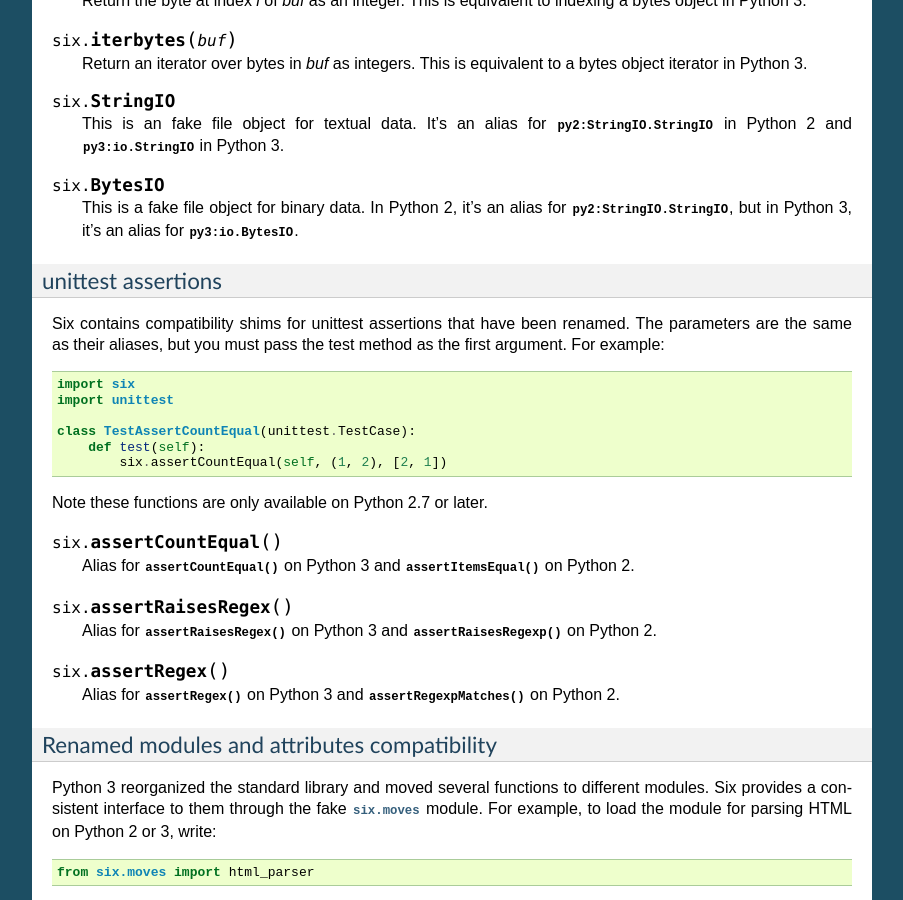
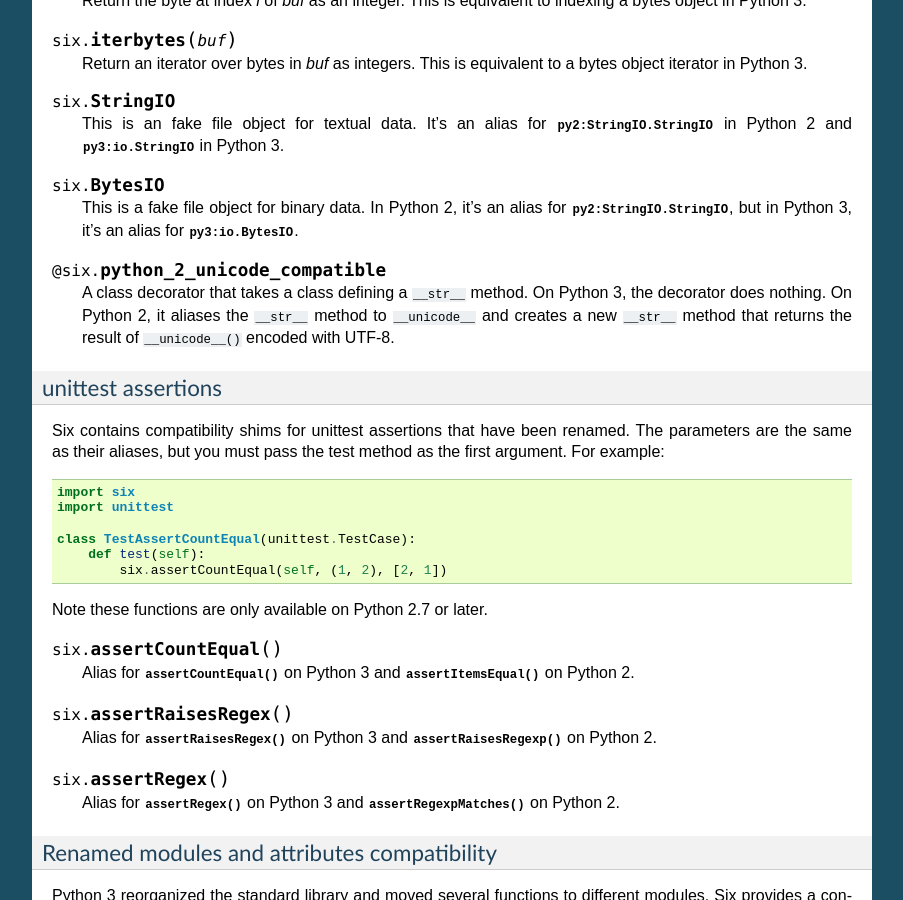
Before and after one commit to benjaminp/six, a Sphinx documentation site: the page built from documentation/index.rst, in a window 1280 px wide and 900 px high, scrolled down 5639 px. Shown: the whole window, without its empty margins (198-1101 px from the left). Built offline with Sphinx 7.4.7, drawn with Linux system fonts in a browser that asks for light colours; some of the changed text lies outside the part shown.

Commit message:
document python_2_unicode_compatible

```diff
--- a/documentation/index.rst
+++ b/documentation/index.rst
@@ -437,6 +437,14 @@ string data in all Python versions.
    :class:`py3:io.BytesIO`.
 
 
+.. decorator:: python_2_unicode_compatible
+
+   A class decorator that takes a class defining a ``__str__`` method.  On
+   Python 3, the decorator does nothing.  On Python 2, it aliases the
+   ``__str__`` method to ``__unicode__`` and creates a new ``__str__`` method
+   that returns the result of ``__unicode__()`` encoded with UTF-8.
+
+
 unittest assertions
 >>>>>>>>>>>>>>>>>>>
 
```
Also changed, not shown: 1 other file.
